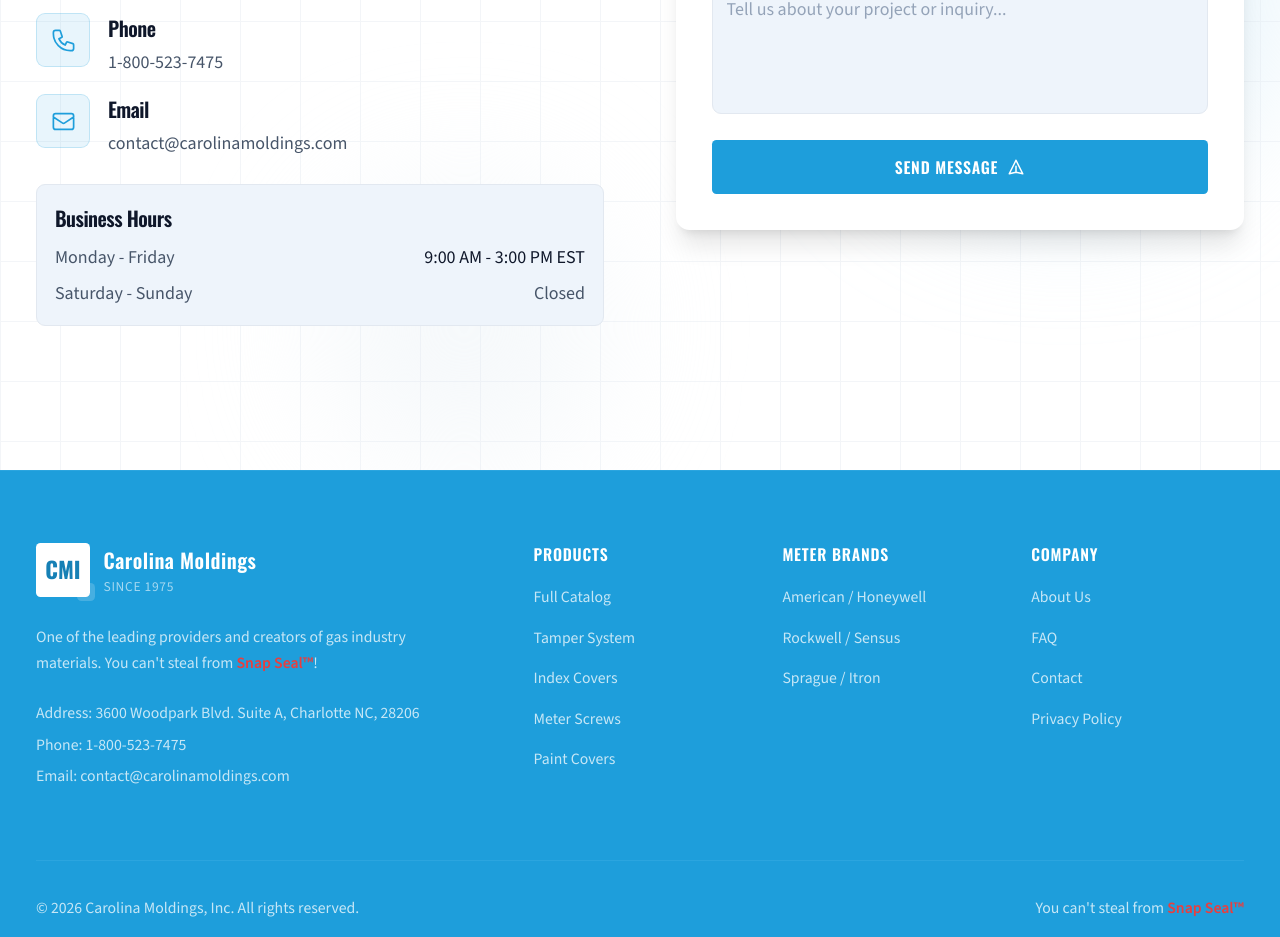
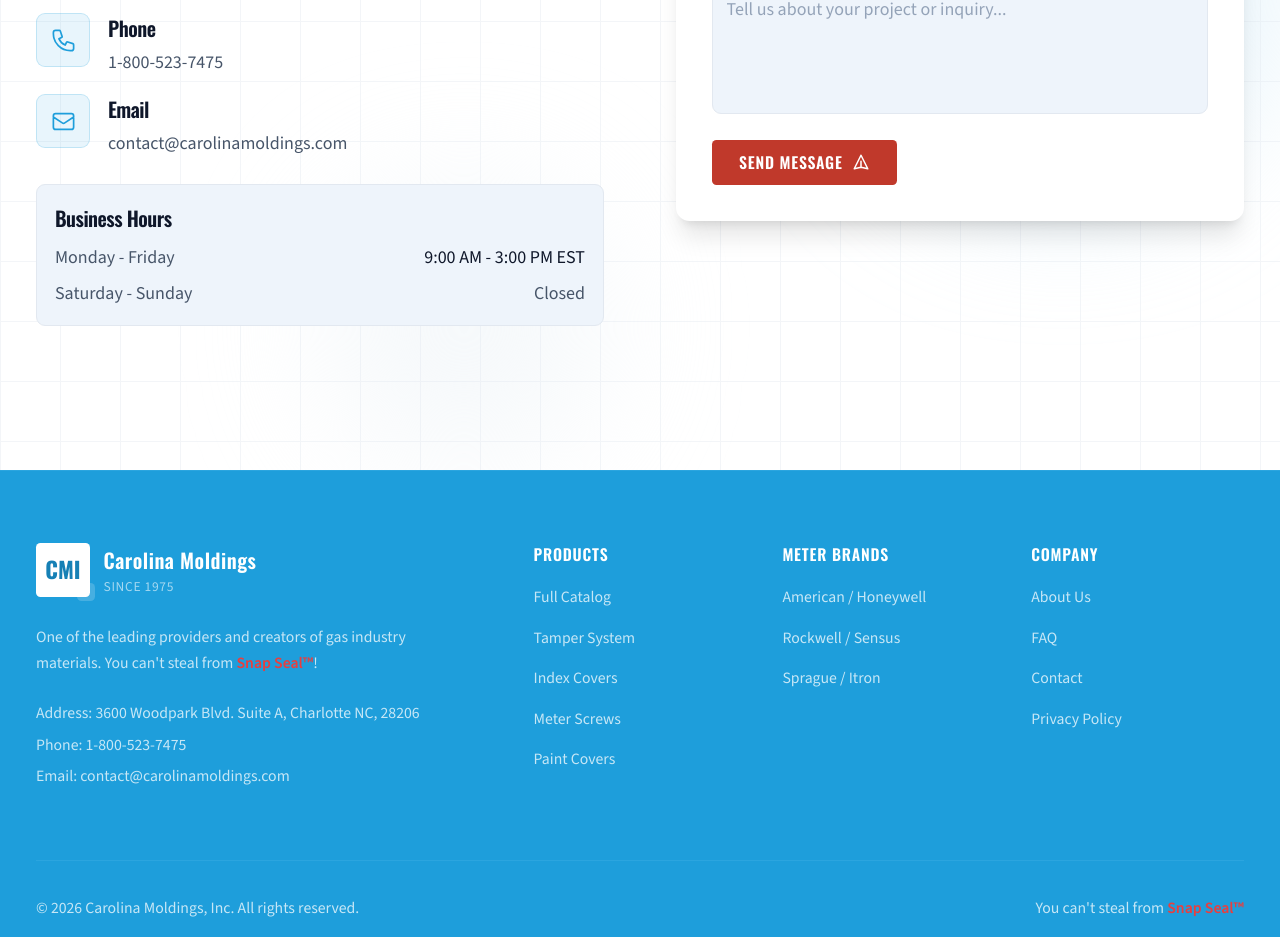
Before and after one commit to ekeyur/carolina-moldings, a Next.js app: page / in a window 1280 px wide. Shown: the part 4389-5326 px from the top of the page. Built offline with nearby package versions, Linux system fonts and the light colour scheme.

Commit message:
fix: made the contact us button red

```diff
--- a/src/components/Contact.tsx
+++ b/src/components/Contact.tsx
@@ -365,7 +365,7 @@
                 <button
                   type="submit"
                   disabled={status === "loading"}
-                  className="w-full btn-primary justify-center disabled:opacity-60 disabled:cursor-not-allowed"
+                  className="inline-flex items-center justify-center px-6 py-2.5 text-sm font-display uppercase tracking-wider font-semibold bg-accent-500 text-white rounded-sm hover:bg-accent-600 transition-all duration-300 hover:shadow-lg hover:-translate-y-0.5 active:translate-y-0 disabled:opacity-60 disabled:cursor-not-allowed"
                 >
                   {status === "loading" ? "Sending..." : "Send Message"}
                   {status !== "loading" && (
```
